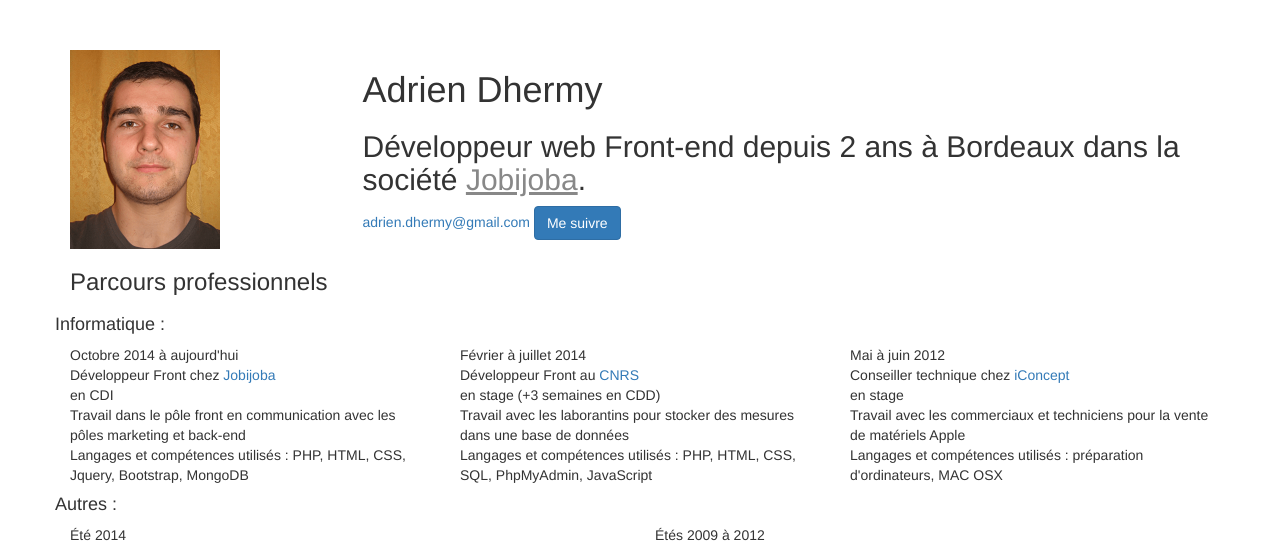
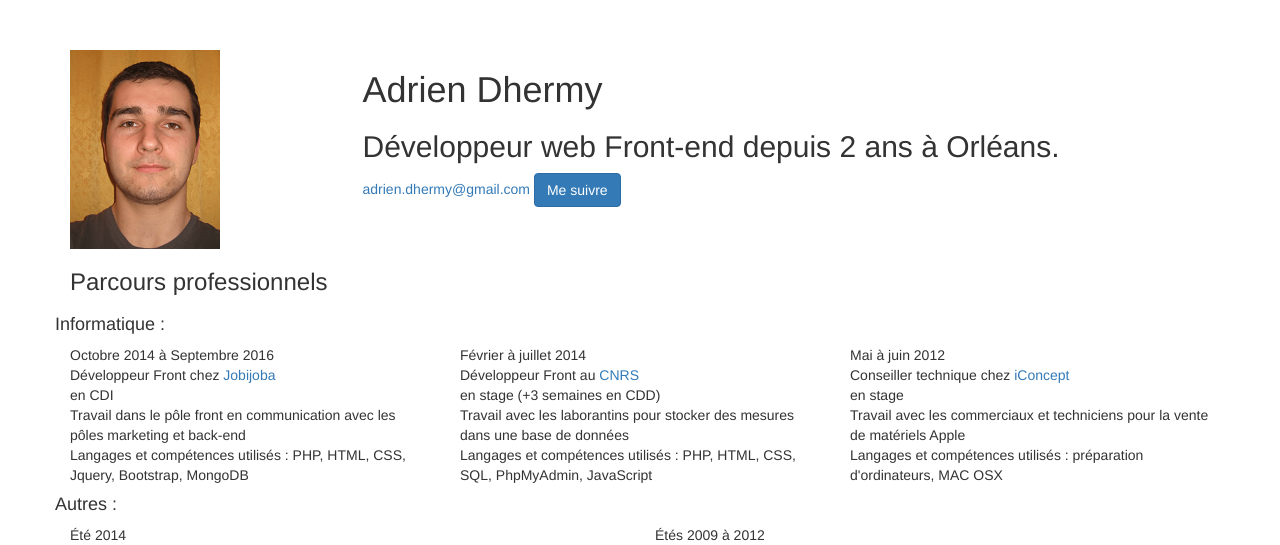
Before and after one commit to adrienDH/adrien.dhermy.fr, a PHP site: template views/Index/home.php in a window 1280 px wide. Shown: the top 545 px of the page. Run offline with PHP 8.4, Linux system fonts and the light colour scheme; the template is opened without the code that fills it, so the values that code supplies are empty; some libraries are stand-ins or nearby versions; some web fonts are replaced.

Commit message:
Changement h2

```diff
--- a/views/Index/home.php
+++ b/views/Index/home.php
@@ -31,7 +31,7 @@
 			<div class="col-xs-12 col-md-9">
 				<h1 class="title">Adrien Dhermy</h1>
 				<h2 class="text">
-					Développeur web Front-end depuis 2 ans à Bordeaux dans la société <a class="extern-link" href="<?= $links["jobijoba"] ?>" target="_blank">Jobijoba</a>.
+					Développeur web Front-end depuis 2 ans à Orléans.
 				</h2>
 				<div class="button-wrapper">
 					<a class="contact" href="mailto:adrien.dhermy@gmail.com">adrien.dhermy@gmail.com</a>
@@ -51,7 +51,7 @@
 			<h4 class="subtitle">Informatique : </h4>
 			<div class="col-xs-12 col-md-4">
 				<div class="bloc">
-					<div class="year">Octobre 2014 à aujourd'hui</div>
+					<div class="year">Octobre 2014 à Septembre 2016</div>
 					<div>
 						<span class="jobtitle">Développeur Front</span> chez <a href="<?= $links["jobijoba"] ?>" class="company link">Jobijoba</a>
 					</div>
```
